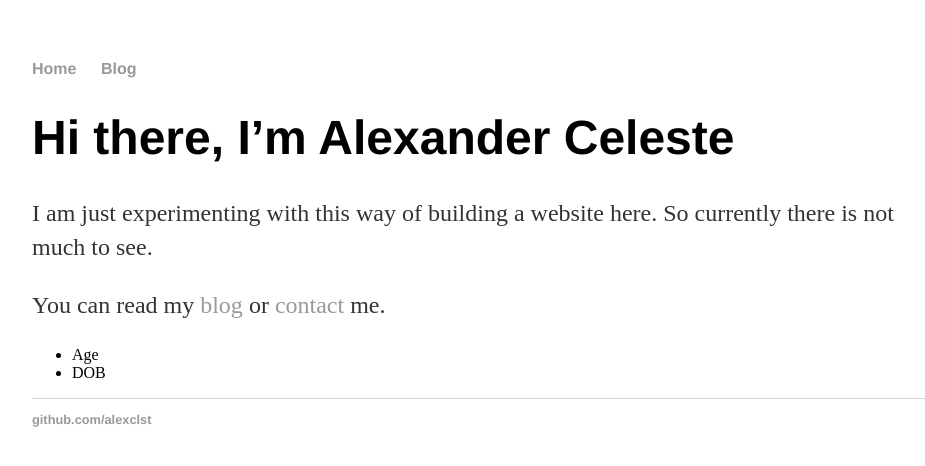
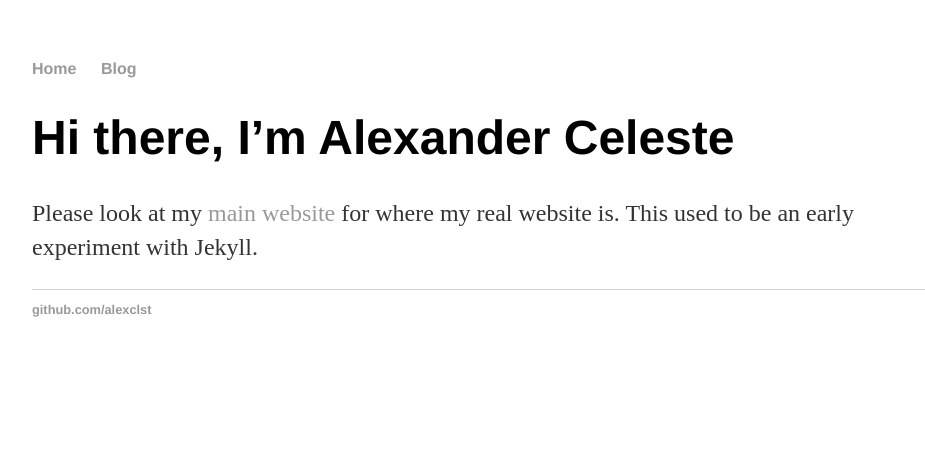
Before and after one commit to alexclst/alexclst.github.io, a Jekyll site: the page built from index.md, in a window 1280 px wide. Shown: the top 466 px of the page, without its empty margins (160-1085 px from the left). Built offline with Jekyll 4.4.1, drawn with Linux system fonts in a browser that asks for light colours.

Commit message:
link to main website

```diff
--- a/index.md
+++ b/index.md
@@ -4,9 +4,4 @@ title: Alexander Celeste's Experimental Github-hosted Website
 ---
 # Hi there, I'm Alexander Celeste
 
-I am just experimenting with this way of building a website here. So currently there is not much to see.
-
-You can read my [blog](/blog) or [contact](/contact) me.
-
-* Age
-* DOB
+Please look at my [main website](https://alex.clst.org) for where my real website is. This used to be an early experiment with Jekyll.
```
